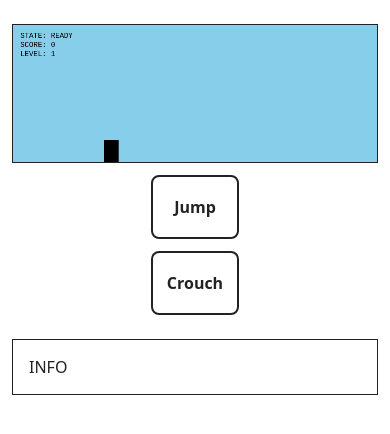
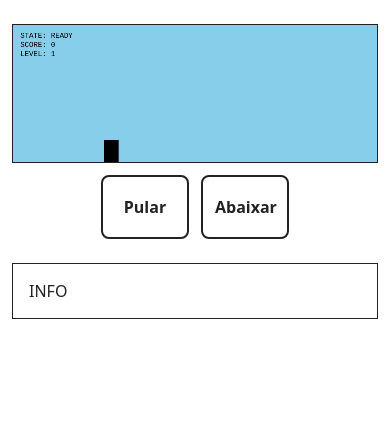
Before and after one commit to lucianakyoko/mario-runner, a website built with Vite: page index.html in a window 390 px wide. Built offline with nearby package versions, Linux system fonts and the light colour scheme.

Commit message:
feat(a11y): localize touch control labels

```diff
--- a/src/main.ts
+++ b/src/main.ts
@@ -38,18 +38,18 @@ app.innerHTML = `
             id="touch-jump"
             class="touch-control"
             type="button"
-            aria-label="Jump"
+            aria-label="Pular"
           >
-            Jump
+            Pular
           </button>
 
           <button
             id="touch-crouch"
             class="touch-control"
             type="button"
-            aria-label="Crouch"
+            aria-label="Abaixar"
           >
-            Crouch
+            Abaixar
           </button>
         </div>
       </div>
--- a/src/style.css
+++ b/src/style.css
@@ -118,10 +118,10 @@ main > section:last-child p {
     padding: 24px 12px;
   }
 
-  .touch-controls {
+  /* .touch-controls {
     flex-direction: column;
     align-items: center;
-  }
+  } */
 
   .touch-control {
     width: 88px;
```
